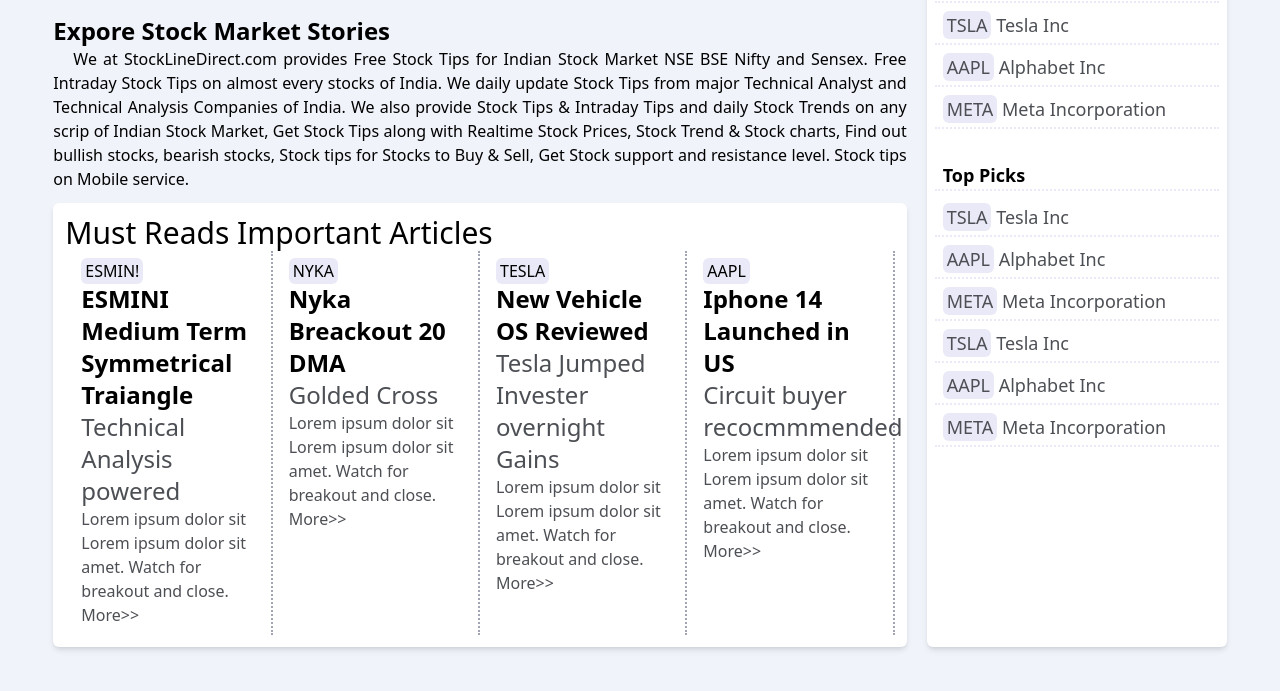
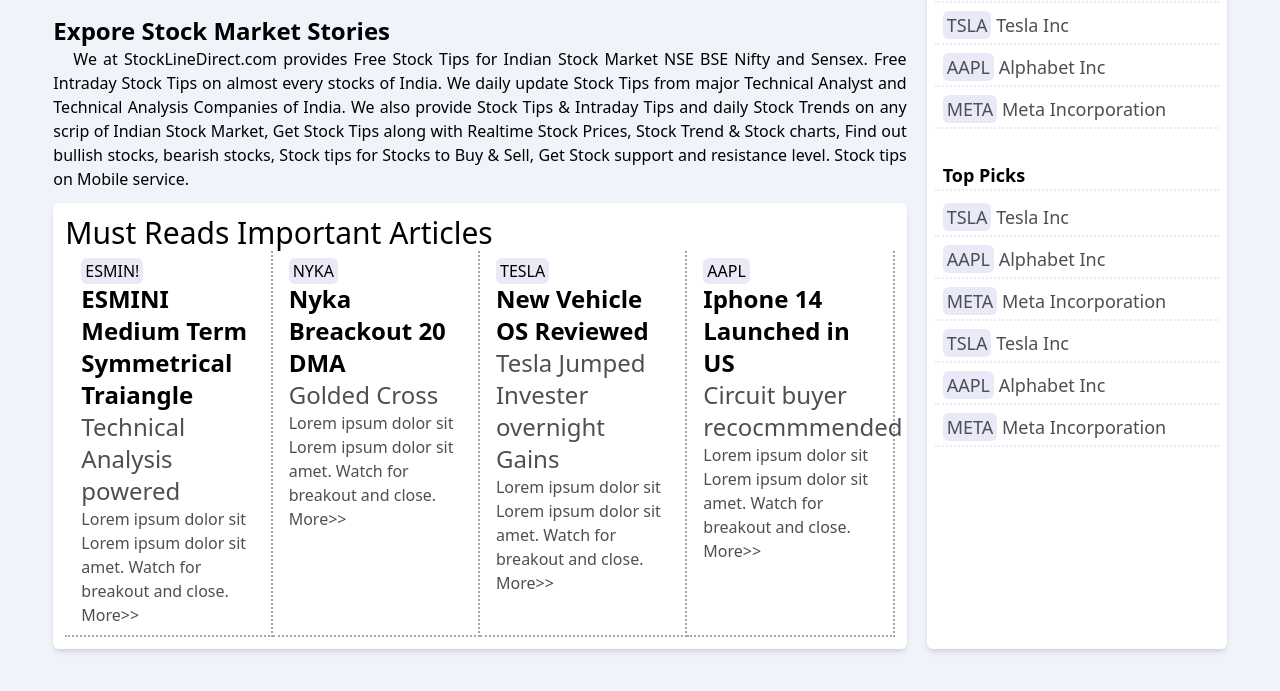
Before and after one commit to rayeesi/projectsnpfront.github.io, a website: page index.html in a window 1280 px wide. Shown: the part 497-1188 px from the top of the page. Drawn offline with Linux system fonts and the light colour scheme; a script that the page names is missing.

Commit message:
homepage

```diff
--- a/css_snpinputv1.0.css
+++ b/css_snpinputv1.0.css
@@ -38,7 +38,8 @@
         background: #555;
       }
 
-body{
+
+body,html{
      overflow-x: hidden;
 
      position:relative;
--- a/index.html
+++ b/index.html
@@ -365,8 +365,8 @@
             Must Reads Important Articles
         </h2>
 
-    <div class="flex">
-        <div class="relative w-full sm:w-1/2 md:w-1/4  leading-relax text-black py-2 px-4 border-r-2 border-dotted  border-cust-light-grey  ">
+    <div class="flex flex-wrap">
+        <div class="relative w-full sm:w-1/2 md:w-1/4  leading-relax text-black py-2 px-2 md:px-4 border-b-2 md:border-r-2 border-dotted  border-cust-light-grey  ">
             <span class="p-0.5 px-1 bg-cust-lighter-grey rounded-md text-md  ">ESMIN!</span>
             <h1 class="text-2xl font-bold " >ESMINI Medium Term Symmetrical Traiangle</h1>
             <h2 class="text-2xl  text-cust-dark-grey" >Technical Analysis powered</h2>
@@ -375,7 +375,7 @@
                 Lorem ipsum dolor sit Lorem ipsum dolor sit amet. Watch for breakout and close.  More>>
         </p>
         </div>
-        <div class="relative w-full sm:w-1/2 md:w-1/4  leading-relax text-black py-2 px-4 border-r-2 border-dotted  border-cust-light-grey  ">
+        <div class="relative w-full sm:w-1/2 md:w-1/4  leading-relax text-black py-2 px-2 md:px-4 border-b-2 md:border-r-2 border-dotted  border-cust-light-grey  ">
             <span class="p-0.5 px-1 bg-cust-lighter-grey rounded-md text-md  ">NYKA</span>
             <h1 class="text-2xl font-bold " >Nyka Breackout 20 DMA</h1>
             <h2 class="text-2xl  text-cust-dark-grey" >Golded Cross </h2>
@@ -384,7 +384,7 @@
                 Lorem ipsum dolor sit Lorem ipsum dolor sit amet. Watch for breakout and close.  More>>
         </p>
         </div>
-        <div class="relative w-full sm:w-1/2 md:w-1/4  leading-relax text-black py-2 px-4 border-r-2 border-dotted  border-cust-light-grey  ">
+        <div class="relative w-full sm:w-1/2 md:w-1/4  leading-relax text-black py-2 px-2 md:px-4 border-b-2 md:border-r-2 border-dotted  border-cust-light-grey  ">
             <span class="p-0.5 px-1 bg-cust-lighter-grey rounded-md text-md  ">TESLA</span>
             <h1 class="text-2xl font-bold " >New Vehicle OS Reviewed</h1>
             <h2 class="text-2xl  text-cust-dark-grey" >Tesla Jumped Invester overnight Gains</h2>
@@ -393,7 +393,7 @@
                 Lorem ipsum dolor sit Lorem ipsum dolor sit amet. Watch for breakout and close.  More>>
         </p>
         </div>
-        <div class="relative w-full sm:w-1/2 md:w-1/4  leading-relax text-black py-2 px-4 border-r-2 border-dotted  border-cust-light-grey  ">
+        <div class="relative w-full sm:w-1/2 md:w-1/4  leading-relax text-black py-2 px-2 md:px-4 border-b-2 md:border-r-2 border-dotted  border-cust-light-grey  ">
             <span class="p-0.5 px-1 bg-cust-lighter-grey rounded-md text-md  ">AAPL</span>
             <h1 class="text-2xl font-bold " >Iphone 14 Launched in US</h1>
             <h2 class="text-2xl  text-cust-dark-grey" >Circuit buyer recocmmmended</h2>
```
Also changed, not shown: css/snpstyleoutputv1.0.css.
